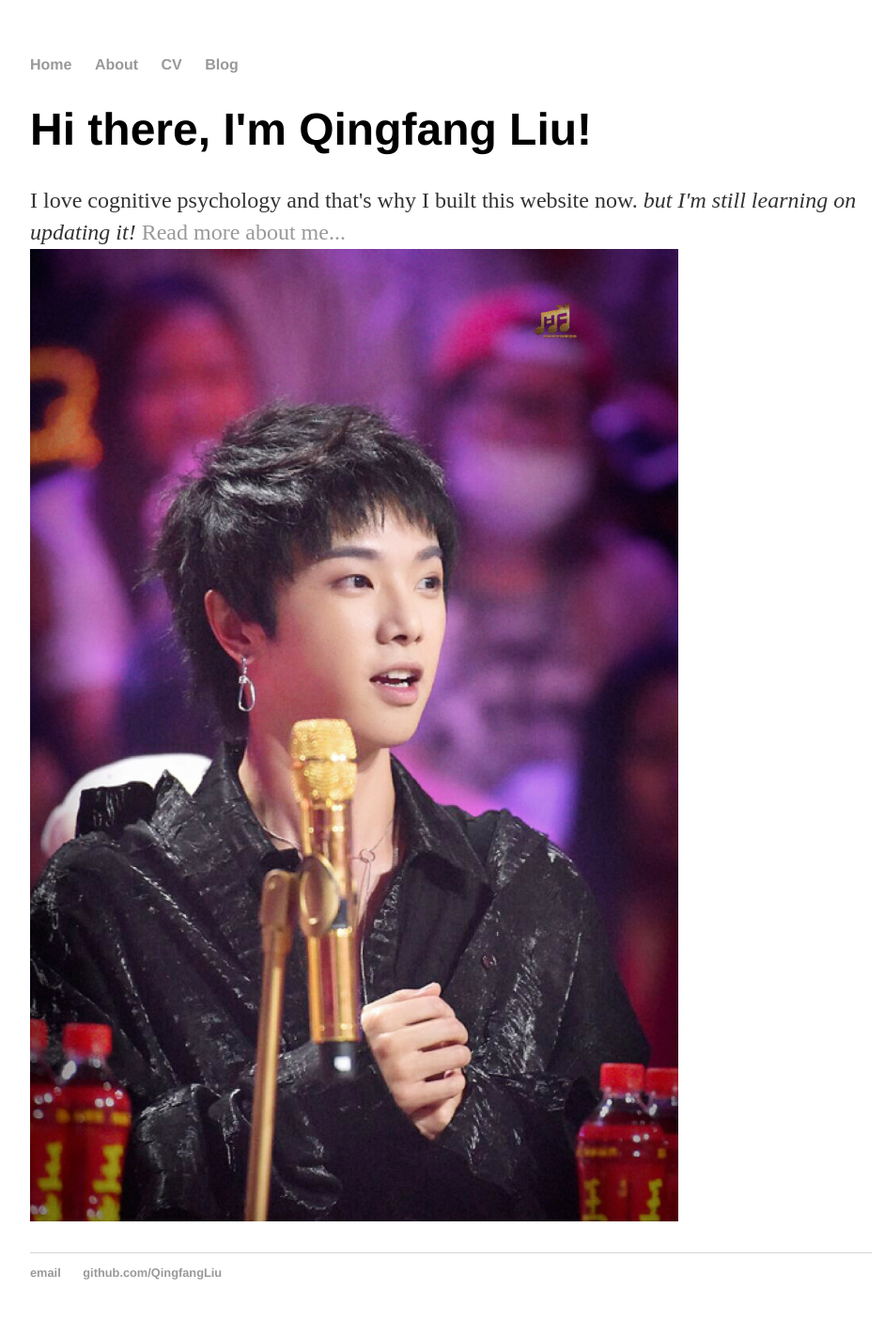
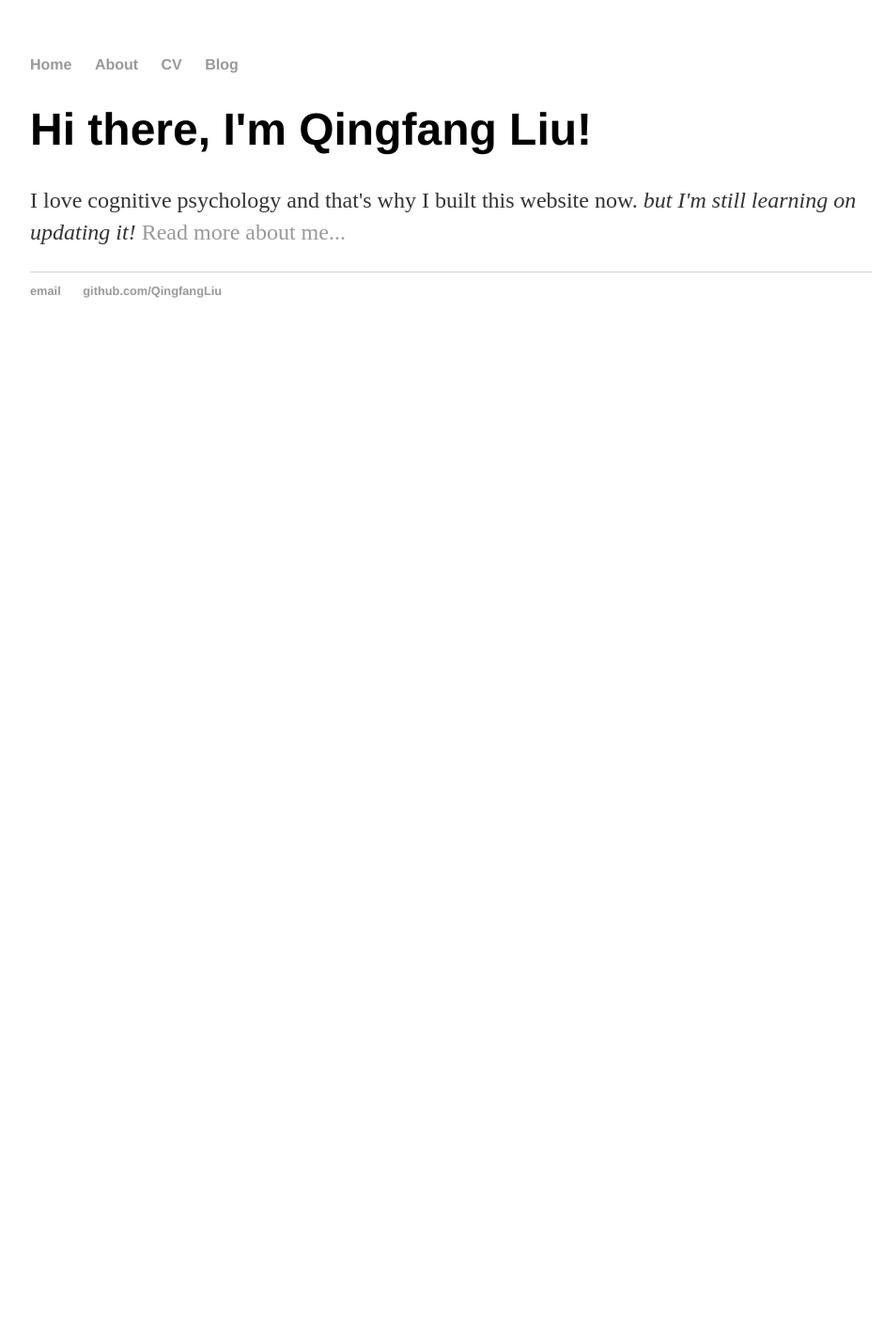
Before and after one commit to QingfangLiu/qingfangliu.github.io, a Jekyll site: the page built from index.html, in a window 1280 px wide. Shown: the whole page at 94% size, without its empty margins (160-1101 px from the left). Built offline with Jekyll 4.4.1, drawn with Linux system fonts in a browser that asks for light colours; after the commit the page ends 900 px from its top, so only the background shows below that.

Commit message:
Update index.html

```diff
--- a/index.html
+++ b/index.html
@@ -5,7 +5,5 @@ title: Qingfang Liu
 <div class="blurb">
 	<h1>Hi there, I'm Qingfang Liu!</h1>
 	<p>I love cognitive psychology and that's why I built this website now. <em> but I'm still learning on updating it! </em> <a href="/about">Read more about me...</a>
-
-		<img src="images/hcy.jpg" alt="hi" class="inline"/>
 	</p>
 </div><!-- /.blurb -->
```
